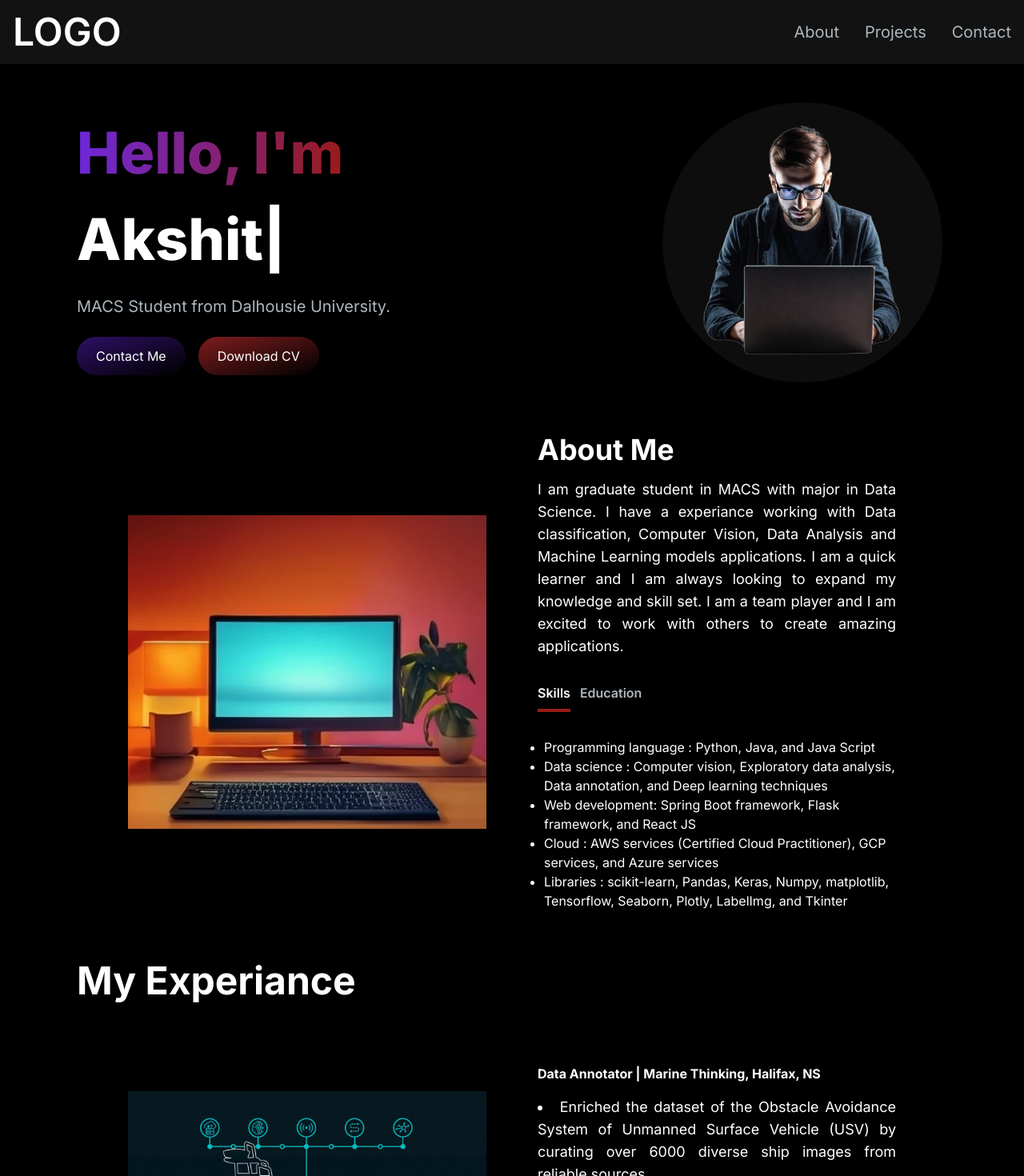
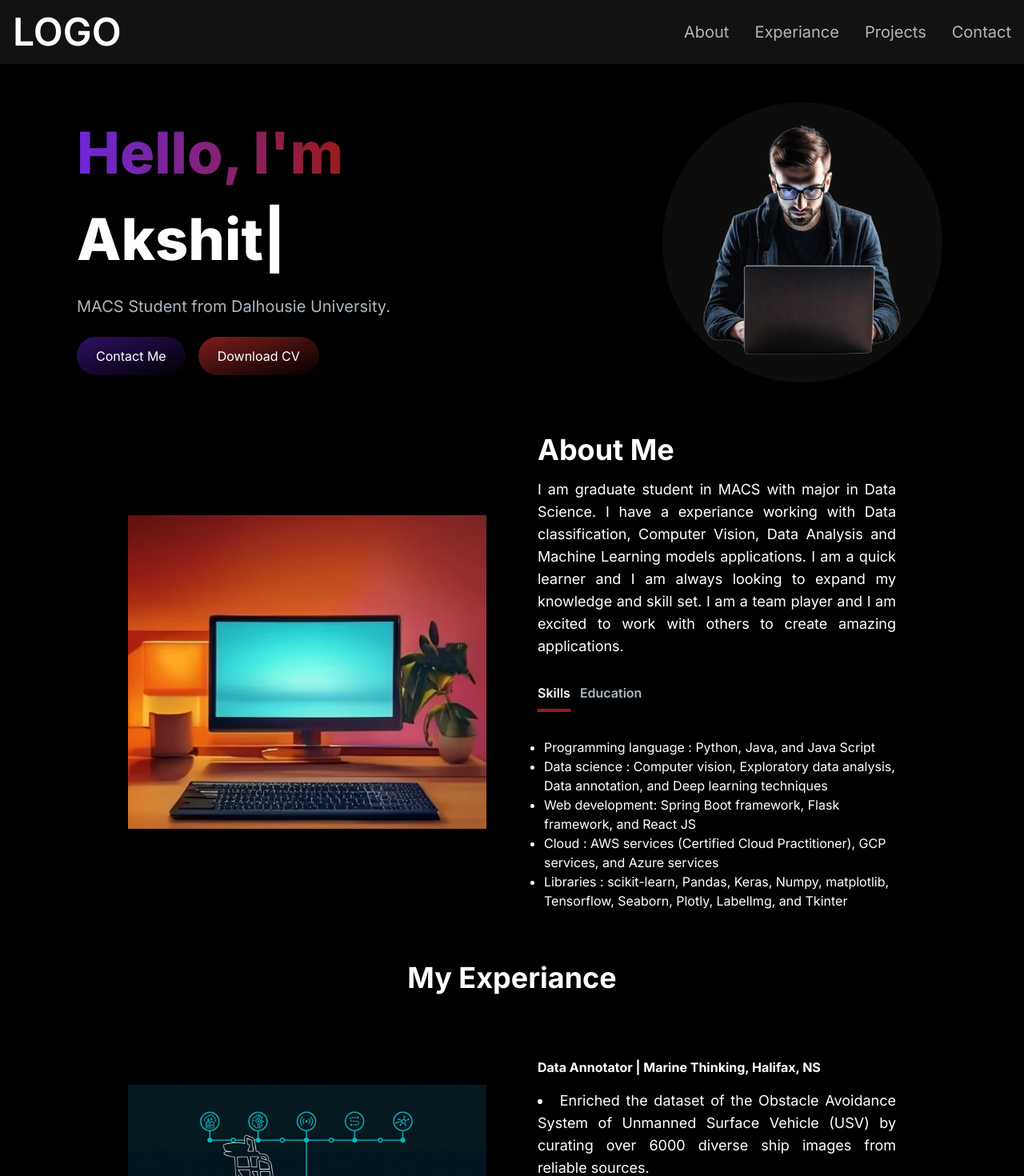
Before and after one commit to Patel-Akshit/portfolio, a Next.js app: page / in a window 1280 px wide. Shown: the top 1470 px of the page at 80% size. Built offline with nearby package versions, Linux system fonts and the light colour scheme.

Commit message:
make changes

```diff
--- a/src/app/components/EmailSection.jsx
+++ b/src/app/components/EmailSection.jsx
@@ -42,7 +42,7 @@ const EmailSection = () => {
   return (
     <section id="contact" className="grid md:grid-cols-2 my-12 md:my-12 py-24 gap-4 relative">
         <div className="z-10">
-            <h5 className="text-xl font-bold text-white my-2">
+            <h5 className="text-3xl font-bold text-white my-2">
                 Let's Connect
             </h5>
             <p className="text-[#ADB7BE] mb-4 max-w-md text-justify">
--- a/src/app/components/ExperianceSection.jsx
+++ b/src/app/components/ExperianceSection.jsx
@@ -4,8 +4,8 @@ import Image from 'next/image';
 
 const ExperianceSection = () => {
   return (
-    <section className="text-white" id="about">
-        <h2 className="text-5xl font-bold text-white mb-4">My Experiance</h2>
+    <section className="text-white" id="experiance">
+        <h2 className="text-center text-4xl font-bold text-white mb-4">My Experiance</h2>
         <div className="md:grid md:grid-cols-2 gap-8 items-center py-8 px-4 xl:gap-16 sm:py-16 xl:px-16">
             <Image src="/images/marine.jpg" width={500} height={500} />
             <div className="mt-4 md:mt-0 text-left flex flex-col h-full">
--- a/src/app/components/HeroSection.jsx
+++ b/src/app/components/HeroSection.jsx
@@ -39,7 +39,7 @@ const HeroSection = () => {
                     Contact Me
                     </Link>
                     <Link
-                    href="/"
+                    href="https://drive.google.com/file/d/1WKKh9Uk1WUSDhMccaWsPERESYI-ShsDg/view?usp=drive_link"
                     className="px-6 inline-block py-3 w-full sm:w-fit rounded-full bg-gradient-to-br from-red-900 to-secondary-500 hover:bg-slate-600 text-white"
                     >
                     Download CV
--- a/src/app/components/Navbar.jsx
+++ b/src/app/components/Navbar.jsx
@@ -9,6 +9,10 @@ const navLinks = [
     {
       title: "About",
       path: "#about",
+    },
+    {
+      title: "Experiance",
+      path: "#experiance",
     },
     {
       title: "Projects",
@@ -48,7 +52,7 @@ const Navbar = () => {
                     {navLinks.map((link, index) => (
                         <li key={index}>
                             <NavLink href={link.path} title={link.title} />
-                            </li>
+                        </li>
                     ))}
                 </ul>
             </div>
--- a/src/app/components/ProjectSection.jsx
+++ b/src/app/components/ProjectSection.jsx
@@ -89,7 +89,7 @@ const ProjectSection = () => {
     animate: { y: 0, opacity: 1 },
   };
   return (
-    <section>
+    <section id="projects">
         <h2  className="text-center text-4xl font-bold text-white mt-4 mb-8 md:mb-12">My Projects</h2>
         <div className="text-white flex flex-row justify-center items-center gap-2 py-6">
           <ProjectTag
```
